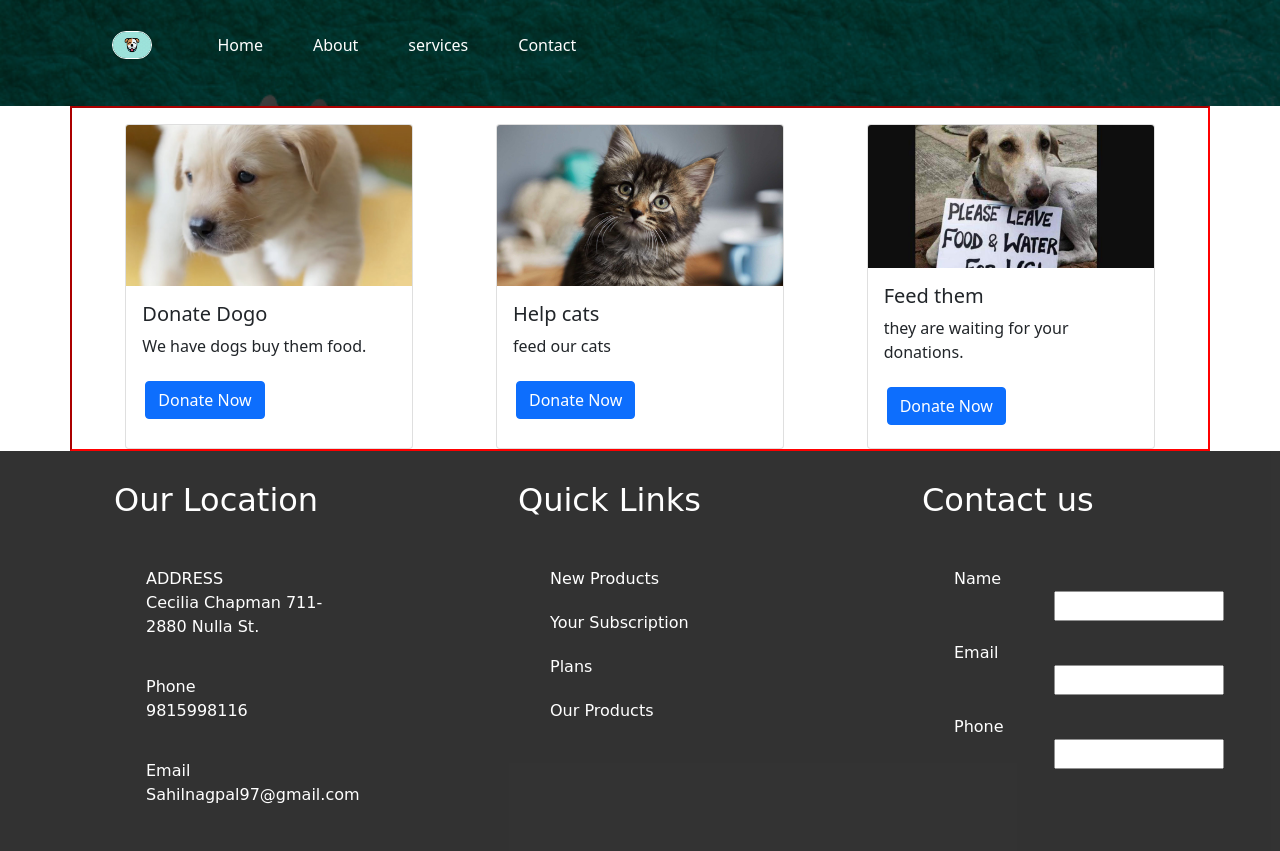
After one commit to sahil19-creator/donate_project, a Django app: page /donate in a window 1280 px wide. The commit adds this page. Run offline with Django 3.2, Linux system fonts and the light colour scheme; some libraries are stand-ins or nearby versions.

Commit message:
buttons of donation

```diff
--- /dev/null
+++ b/dog_house/frontend/templates/donate.html
@@ -0,0 +1,60 @@
+{% load static %}
+<!DOCTYPE html>
+<html>
+<head>
+	<link rel="stylesheet" type="text/css" href="{% static 'css/style.css' %}">
+
+	<title>Keya House</title>
+	 <link rel = "icon" href ="https://fiverr-res.cloudinary.com/images/t_main1,q_auto,f_auto,q_auto,f_auto/gigs/135517833/original/f26e5c2f01f622f1df12baaabb19f19dbef142ba/in-24-hours-or-less-design-2-esport-gaming-youtube-twitch-icons-for-you.png" type = "image/x-icon">
+      <link href="https://fonts.googleapis.com/css2?family=Alata&display=swap" rel="stylesheet">
+</head>
+<body>
+{% include 'header.html' %}
+<div class="container">
+    <div class="row borDer ">
+        <div class="col-lg-12 mx-auto ">
+            <div class="mt-3 ml-4 d-flex justify-content-around">
+                <div class="card" style="width: 18rem;">
+                    <img class="card-img-top" src="{% static 'img/dogo.jpg' %}" alt="Card image cap">
+                    <div class="card-body">
+                      <h5 class="card-title">Donate Dogo</h5>
+                      <p id ="sh" class="card-text ">We have dogs buy them food.</p>
+                      <div><button text="alo" id="new"  class=" d-btn btn btn-primary">Donate Now</button></div>
+
+                    </div>
+                </div>
+                <div class="card" style="width: 18rem;">
+                    <img class="card-img-top" src="{% static 'img/caty.jpg' %}" alt="Card image cap">
+                    <div class="card-body">
+                      <h5 class="card-title">Help cats</h5>
+                      <p class="card-text">feed our cats </p>
+                    <div id="jeis">
+                      <button text="alo"  class=" d-btn  btn btn-primary">Donate Now</button>
+                    </div>
+                    </div>
+                </div>
+                <div class="card" style="width: 18rem;">
+                    <img class="card-img-top" src="{% static 'img/feed.jpg' %}" alt="Card image cap">
+                    <div class="card-body">
+                      <h5 class="card-title">Feed them</h5>
+                      <p class="card-text">they are waiting for your donations.</p>
+                      <div><button  text="alo"  class=" d-btn btn btn-primary">Donate Now</button></div>
+                    </div>
+                </div>
+            </div>
+        </div>
+    </div>
+</div>
+<script>
+   $(".d-btn").click( function(){
+       nb = $(this).parent().html("<input class='form-group col-4' type='text' /> <span><button class='btn btn-primary'>submit</button></span>")
+        console.log(nb)
+    }
+   )
+</script>
+
+
+{% include 'footer.html' %}
+
+</body>
+</html>
--- a/dog_house/frontend/templates/header.html
+++ b/dog_house/frontend/templates/header.html
@@ -2,6 +2,7 @@
 <!-- Optional theme -->
 <link href="https://cdn.jsdelivr.net/npm/bootstrap@5.0.0-beta1/dist/css/bootstrap.min.css" rel="stylesheet" integrity="sha384-giJF6kkoqNQ00vy+HMDP7azOuL0xtbfIcaT9wjKHr8RbDVddVHyTfAAsrekwKmP1" crossorigin="anonymous">
 <!-- Latest compiled and minified JavaScript -->
+<script src="https://ajax.googleapis.com/ajax/libs/jquery/3.5.1/jquery.min.js"></script>
 <script src="https://cdn.jsdelivr.net/npm/bootstrap@5.0.0-beta1/dist/js/bootstrap.bundle.min.js" integrity="sha384-ygbV9kiqUc6oa4msXn9868pTtWMgiQaeYH7/t7LECLbyPA2x65Kgf80OJFdroafW" crossorigin="anonymous"></script>
 <script src="https://cdn.jsdelivr.net/npm/@popperjs/core@2.5.4/dist/umd/popper.min.js" integrity="sha384-q2kxQ16AaE6UbzuKqyBE9/u/KzioAlnx2maXQHiDX9d4/zp8Ok3f+M7DPm+Ib6IU" crossorigin="anonymous"></script>
 <script src="https://cdn.jsdelivr.net/npm/bootstrap@5.0.0-beta1/dist/js/bootstrap.min.js" integrity="sha384-pQQkAEnwaBkjpqZ8RU1fF1AKtTcHJwFl3pblpTlHXybJjHpMYo79HY3hIi4NKxyj" crossorigin="anonymous"></script>
--- a/dog_house/frontend/urls.py
+++ b/dog_house/frontend/urls.py
@@ -20,5 +20,5 @@ from . import views
 urlpatterns = [
     path('admin/', admin.site.urls),
     path('',views.home,name='home'),
-    path("payment",views.pay,name="payment")
+    path("donate",views.pay,name="donate")
 ]
--- a/dog_house/frontend/views.py
+++ b/dog_house/frontend/views.py
@@ -9,6 +9,6 @@ def home(request):
 
 def pay(request):
     try:
-        return render(request,"payment.html")
+        return render(request,"donate.html")
     except Exception as e:
         print("Error in payment page ::::: ",e )
```
Also changed, not shown: dog_house/media/images/dogo.jpg (added).
